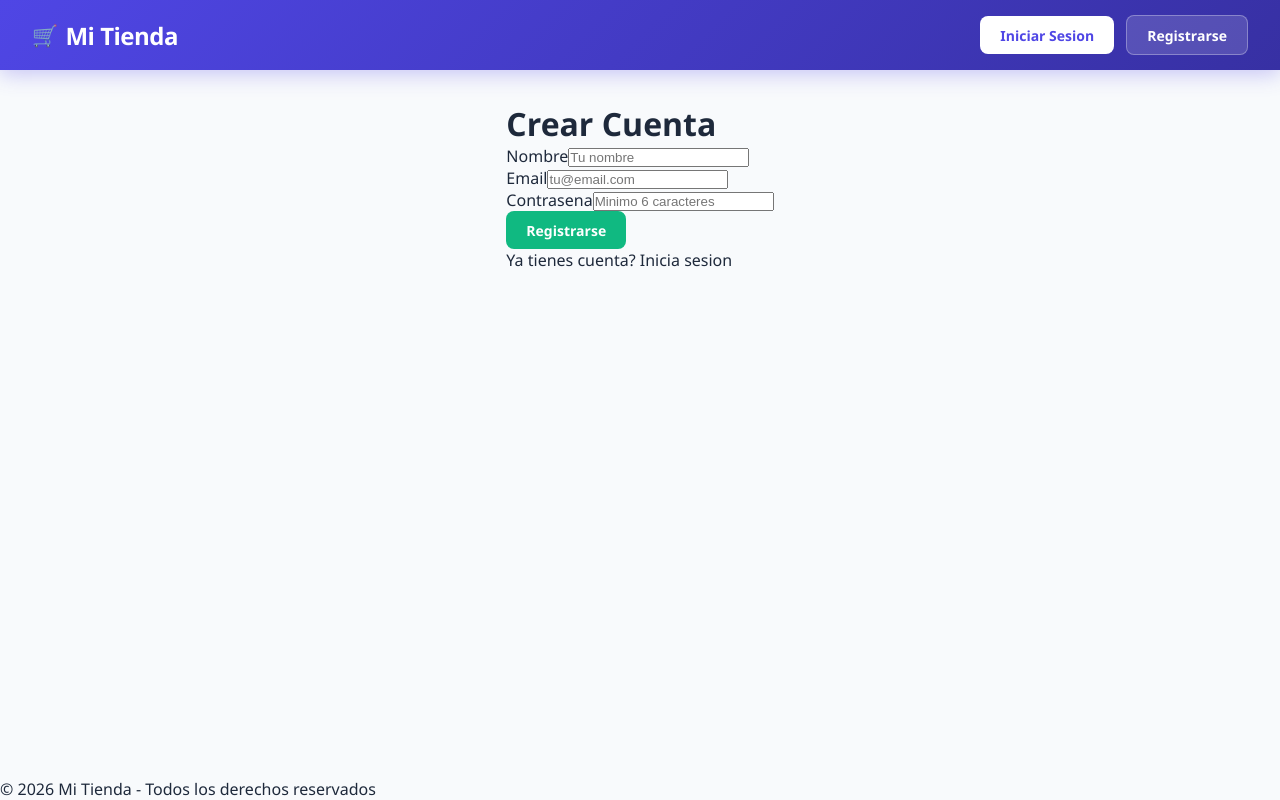
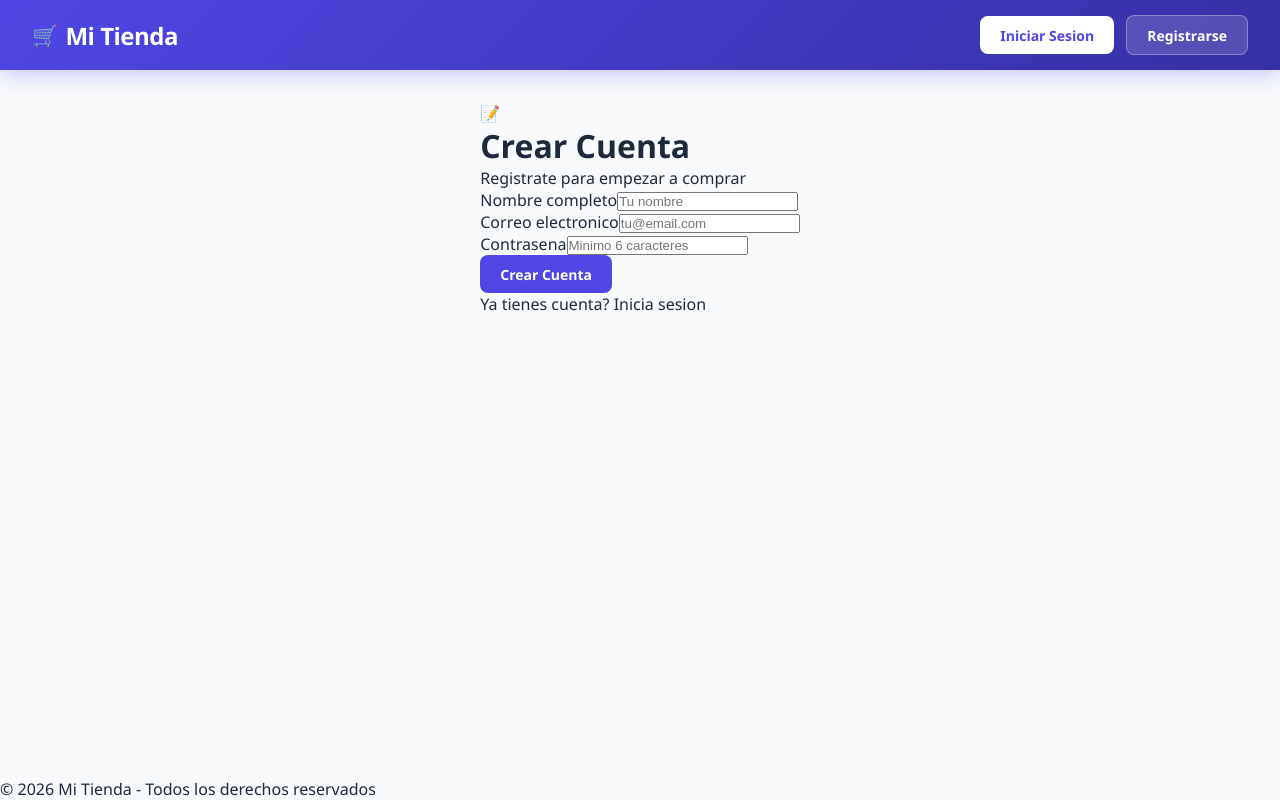
Before and after one commit to 923327532/nodejs_railway, a Next.js app in the folder my-app/frontend/: page /register in a window 1280 px wide. Built offline with nearby package versions, Linux system fonts and the light colour scheme.

Commit message:
Mejora diseno login/register: iconos, headers, placeholders

```diff
--- a/my-app/frontend/app/globals.css
+++ b/my-app/frontend/app/globals.css
@@ -281,12 +281,26 @@ h2 {
   border: 1px solid var(--gray-200);
 }
 
-.form-container h1 {
+.form-header {
   text-align: center;
+  margin-bottom: 1.5rem;
+}
+
+.form-icon {
+  font-size: 2.5rem;
+  margin-bottom: 0.5rem;
+}
+
+.form-header h1 {
   font-size: 1.5rem;
   font-weight: 700;
   color: var(--dark);
-  margin-bottom: 1.5rem;
+  margin-bottom: 0.25rem;
+}
+
+.form-header p {
+  color: var(--gray-400);
+  font-size: 0.9rem;
 }
 
 .form-group { margin-bottom: 1.25rem; }
--- a/my-app/frontend/app/register/page.tsx
+++ b/my-app/frontend/app/register/page.tsx
@@ -36,23 +36,27 @@ export default function RegisterPage() {
 
   return (
     <div className="form-container">
-      <h1>Crear Cuenta</h1>
+      <div className="form-header">
+        <div className="form-icon">📝</div>
+        <h1>Crear Cuenta</h1>
+        <p>Registrate para empezar a comprar</p>
+      </div>
       {error && <div className="error">{error}</div>}
       {success && <div className="success">{success}</div>}
       <form onSubmit={handleSubmit}>
         <div className="form-group">
-          <label htmlFor="nombre">Nombre</label>
+          <label htmlFor="nombre">Nombre completo</label>
           <input id="nombre" type="text" value={nombre} onChange={(e) => setNombre(e.target.value)} required placeholder="Tu nombre" />
         </div>
         <div className="form-group">
-          <label htmlFor="email">Email</label>
+          <label htmlFor="email">Correo electronico</label>
           <input id="email" type="email" value={email} onChange={(e) => setEmail(e.target.value)} required placeholder="tu@email.com" />
         </div>
         <div className="form-group">
           <label htmlFor="password">Contrasena</label>
           <input id="password" type="password" value={password} onChange={(e) => setPassword(e.target.value)} required minLength={6} placeholder="Minimo 6 caracteres" />
         </div>
-        <button type="submit" className="btn btn-success">Registrarse</button>
+        <button type="submit" className="btn btn-primary">Crear Cuenta</button>
       </form>
       <div className="form-footer">
         <Link href="/login">Ya tienes cuenta? Inicia sesion</Link>
```
Also changed, not shown: my-app/frontend/app/login/page.tsx (+8 -4 lines).
